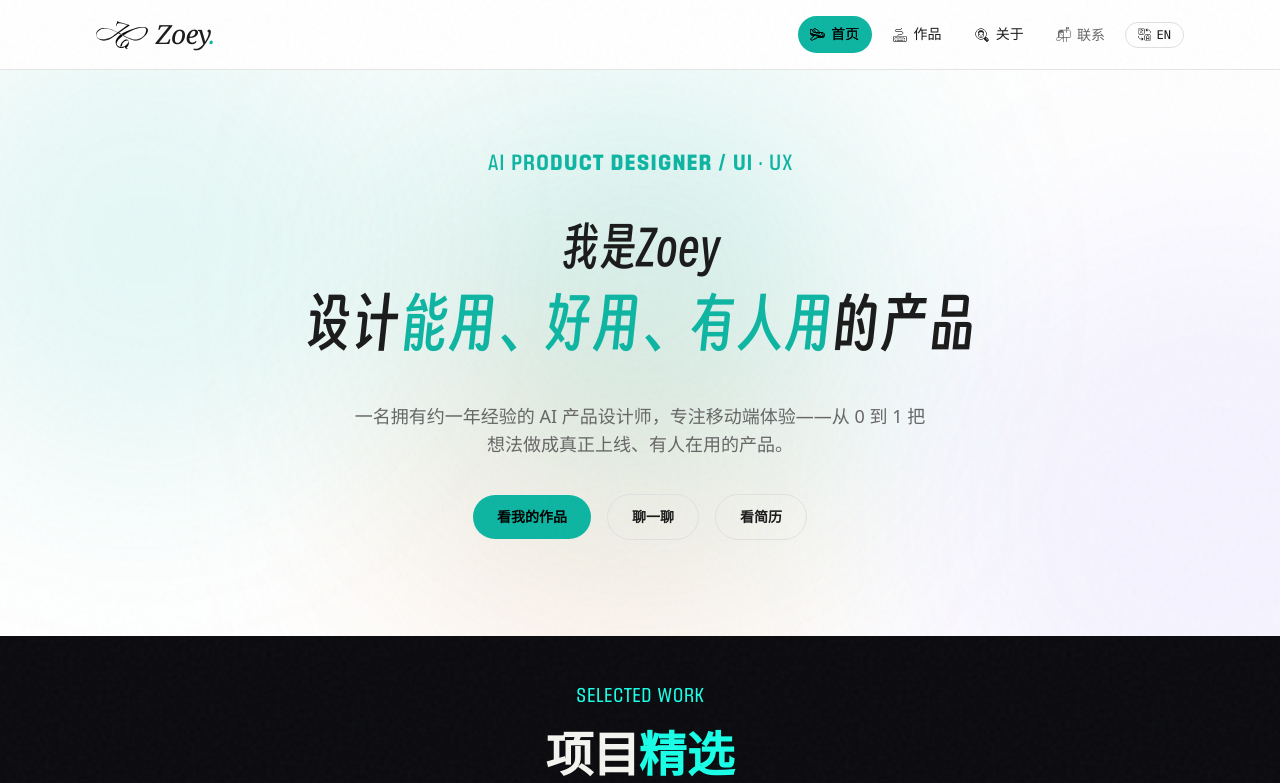
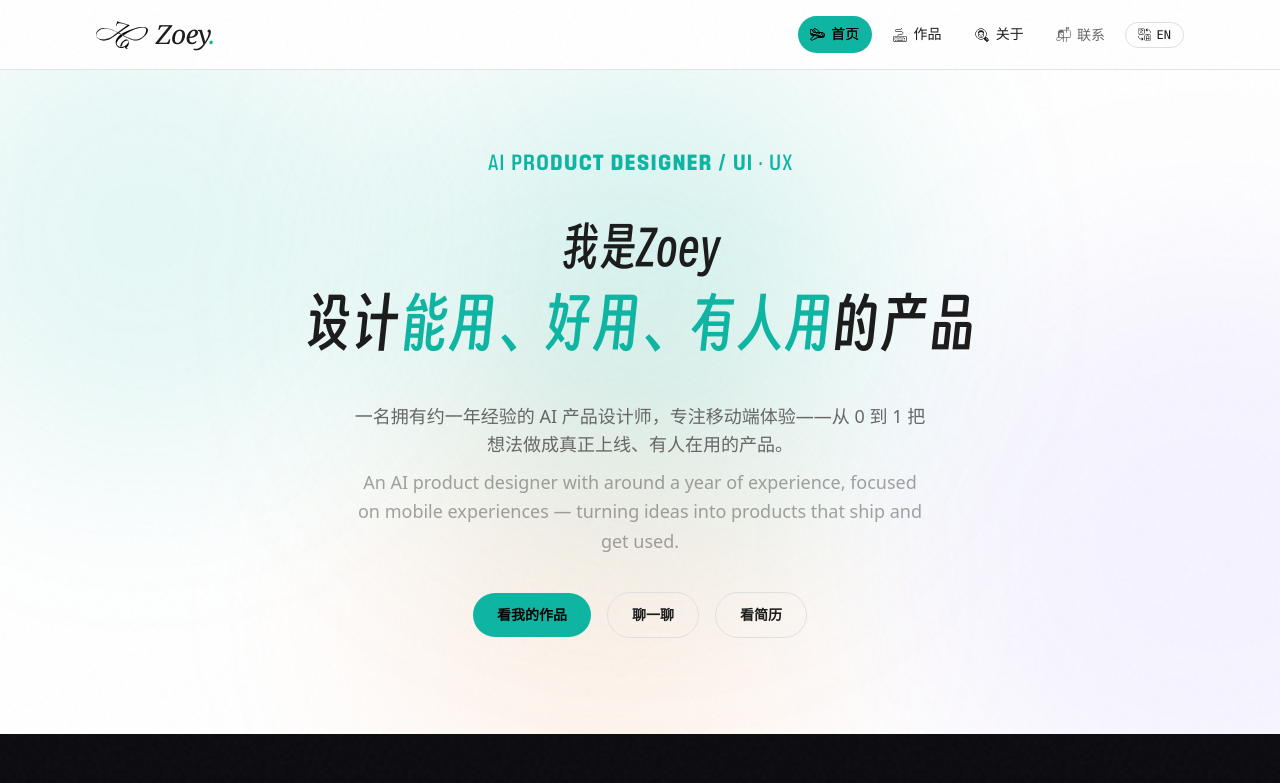
Before and after one commit to gaogao0805/portfolio, a Next.js app: page /zh in a window 1280 px wide. Shown: the top 783 px of the page. Built offline with nearby package versions, Linux system fonts and the light colour scheme.

Commit message:
Smiley Sans for zh home headings, bilingual zh hero intro

```diff
--- a/src/app/[locale]/page.tsx
+++ b/src/app/[locale]/page.tsx
@@ -1,6 +1,6 @@
 import Link from "next/link";
 import { notFound } from "next/navigation";
-import { isLocale } from "@/i18n/config";
+import { isLocale, otherLocale } from "@/i18n/config";
 import { getDictionary } from "@/i18n/dictionaries";
 import { Hero } from "@/components/Hero";
 import { Reveal } from "@/components/Reveal";
@@ -32,7 +32,11 @@ export default async function HomePage({
         className="theme-light relative overflow-hidden bg-bg-light"
       >
         <AmbientOrbs />
-        <Hero locale={locale} home={dict.home} />
+        <Hero
+          locale={locale}
+          home={dict.home}
+          introAlt={locale === "zh" ? getDictionary(otherLocale(locale)).home.intro : undefined}
+        />
       </div>
 
       {/* 作品板块（黑色 + 格子） */}
@@ -90,7 +94,7 @@ export default async function HomePage({
           </Reveal>
           <Reveal>
             <PressureLabel text="About Me" size={20} />
-            <h2 className="display mt-3 text-4xl sm:text-5xl">
+            <h2 className={`display mt-3 text-4xl sm:text-5xl ${locale === "zh" ? "font-smiley" : ""}`}>
               <EmText text={a.title} em="Zoey" />
             </h2>
             <p className="mt-5 text-xl text-muted">{a.lead}</p>
--- a/src/app/globals.css
+++ b/src/app/globals.css
@@ -24,9 +24,9 @@
     monospace;
 }
 
-/* 得意黑斜体：仅首页 Hero 主标题使用（.font-smiley）。
-   子集只含 hero 文案字形 + ASCII + 常用标点（12KB）；
-   改了 hero 文案要重新生成，否则新增字符会掉回苹方：
+/* 得意黑斜体：仅首页 Hero 主标题与首页板块大标题使用（.font-smiley）。
+   子集只含上述文案字形 + ASCII + 常用标点（13KB）；
+   改了这些文案要重新生成，否则新增字符会掉回苹方：
    pyftsubset SmileySans-Oblique-3.otf --flavor=woff2 --desubroutinize \
      --text="<新文案>" --unicodes="U+0020-007E,U+3000-303F,U+FF00-FFEF,U+2014,U+2018-201D,U+2026" \
      --output-file=public/fonts/SmileySans-Oblique-hero.woff2 */
@@ -110,6 +110,12 @@ select {
   font-weight: 700;
   letter-spacing: -0.03em;
   line-height: 1.15;
+}
+
+/* 得意黑仅单字重：叠加 .display 时接管字体并压住它的 700，避免浏览器合成假粗体 */
+.display.font-smiley {
+  font-family: "Smiley Sans", var(--font-display);
+  font-weight: 400;
 }
 
 /* 小标签 kicker */
--- a/src/components/Hero.tsx
+++ b/src/components/Hero.tsx
@@ -11,9 +11,12 @@ import { useLanyard } from "@/components/lanyard/LanyardProvider";
 export function Hero({
   locale,
   home,
+  introAlt,
 }: {
   locale: Locale;
   home: Dictionary["home"];
+  // 另一语言的 intro 译文（中英对照副行，小一号淡一点）
+  introAlt?: string;
 }) {
   const byChar = locale === "zh";
   const { show, warm } = useLanyard();
@@ -46,7 +49,7 @@ export function Hero({
           text={home.heroGreeting}
           animateBy={byChar ? "chars" : "words"}
           delay={byChar ? 90 : 150}
-          className={`justify-center font-smiley text-3xl ${
+          className={`justify-center ${byChar ? "font-smiley" : "font-display font-bold"} text-3xl ${
             byChar ? "tracking-normal" : "tracking-tight"
           } sm:text-5xl`}
         />
@@ -56,7 +59,7 @@ export function Hero({
           delay={byChar ? 70 : 150}
           emText={home.heroTaglineEm}
           emClassName={byChar ? "serif-em serif-em--cjk" : "serif-em"}
-          className={`max-w-3xl justify-center font-smiley text-4xl leading-tight ${
+          className={`max-w-3xl justify-center ${byChar ? "font-smiley" : "font-display font-bold"} text-4xl leading-tight ${
             byChar ? "tracking-normal" : "tracking-tight"
           } sm:text-6xl`}
         />
@@ -75,6 +78,17 @@ export function Hero({
       >
         {home.intro}
       </motion.p>
+      {introAlt ? (
+        <motion.p
+          lang={locale === "zh" ? "en" : "zh-CN"}
+          className="relative z-10 mt-2.5 max-w-xl text-lg leading-relaxed text-muted/60"
+          initial={{ opacity: 0 }}
+          animate={{ opacity: 1 }}
+          transition={{ duration: 0.6, delay: 0.65 }}
+        >
+          {introAlt}
+        </motion.p>
+      ) : null}
 
       <motion.div
         className="relative z-10 mt-9 flex flex-wrap items-center justify-center gap-4"
```
Also changed, not shown: public/fonts/SmileySans-Oblique-hero.woff2.
